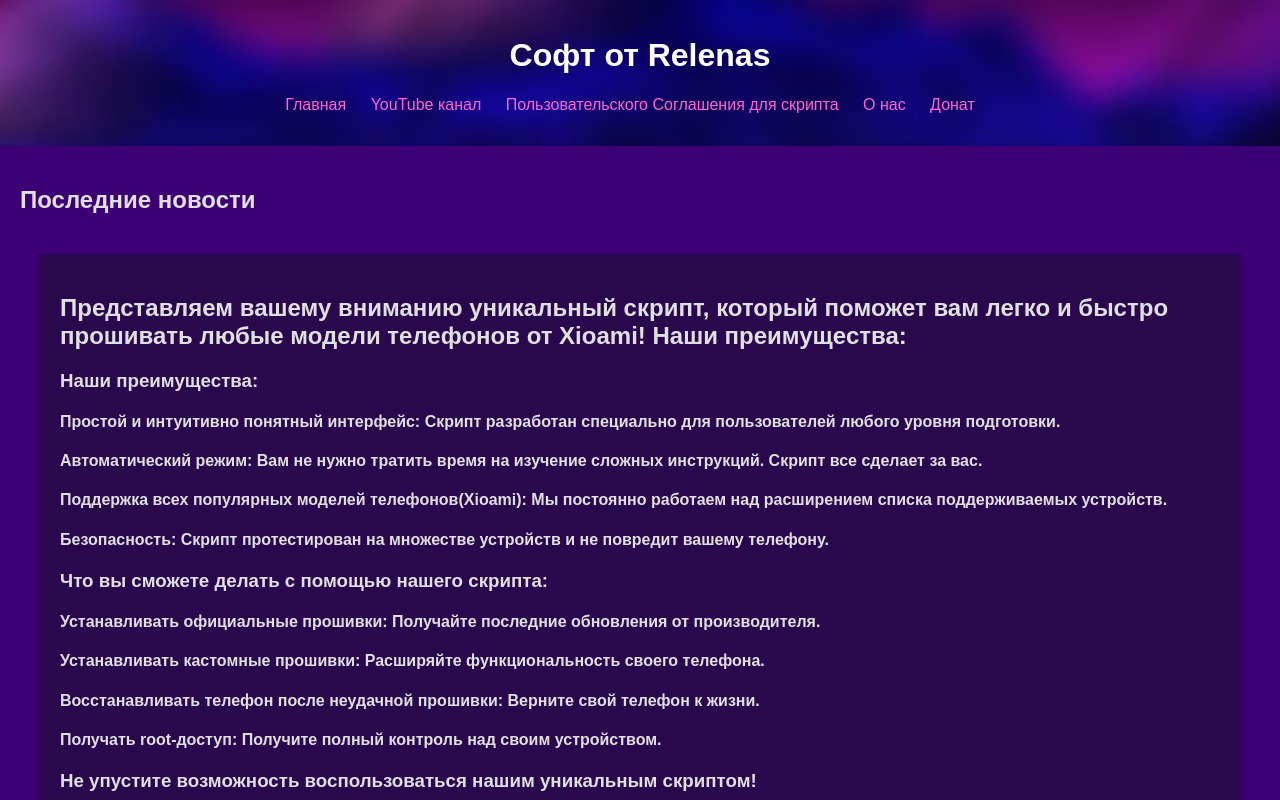
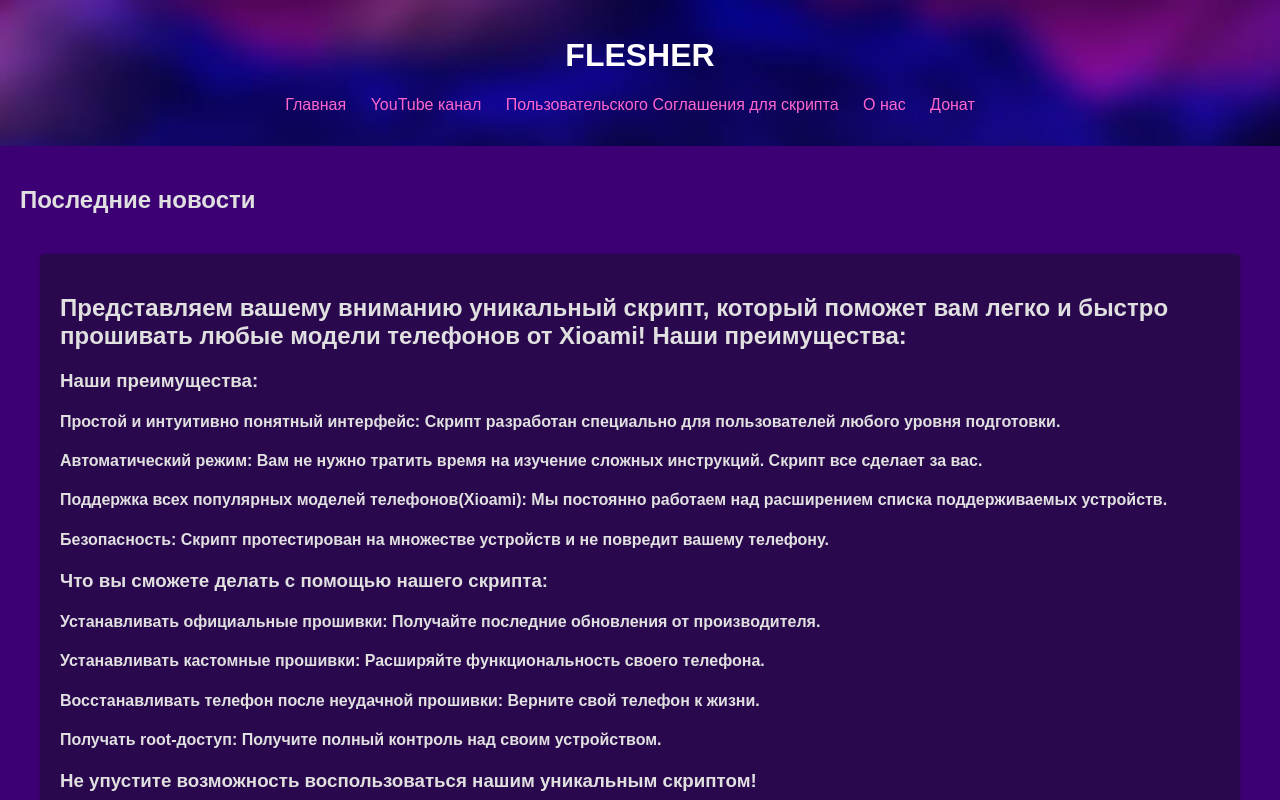
Before and after one commit to Vanea678/SOFTRELENASWEB, a plain HTML site: page index.html in a window 1280 px wide. Shown: the top 800 px of the page. Drawn offline with Linux system fonts and the light colour scheme.

Commit message:
index.html

```diff
--- a/index.html
+++ b/index.html
@@ -10,7 +10,7 @@
 </head>
 <body>
     <header>
-        <h1>Софт от Relenas</h1>
+        <h1>FLESHER</h1>
         <nav>
             <ul>
                 <li><a href="https://t.me/studio_relenas">Главная</a></li>
```
